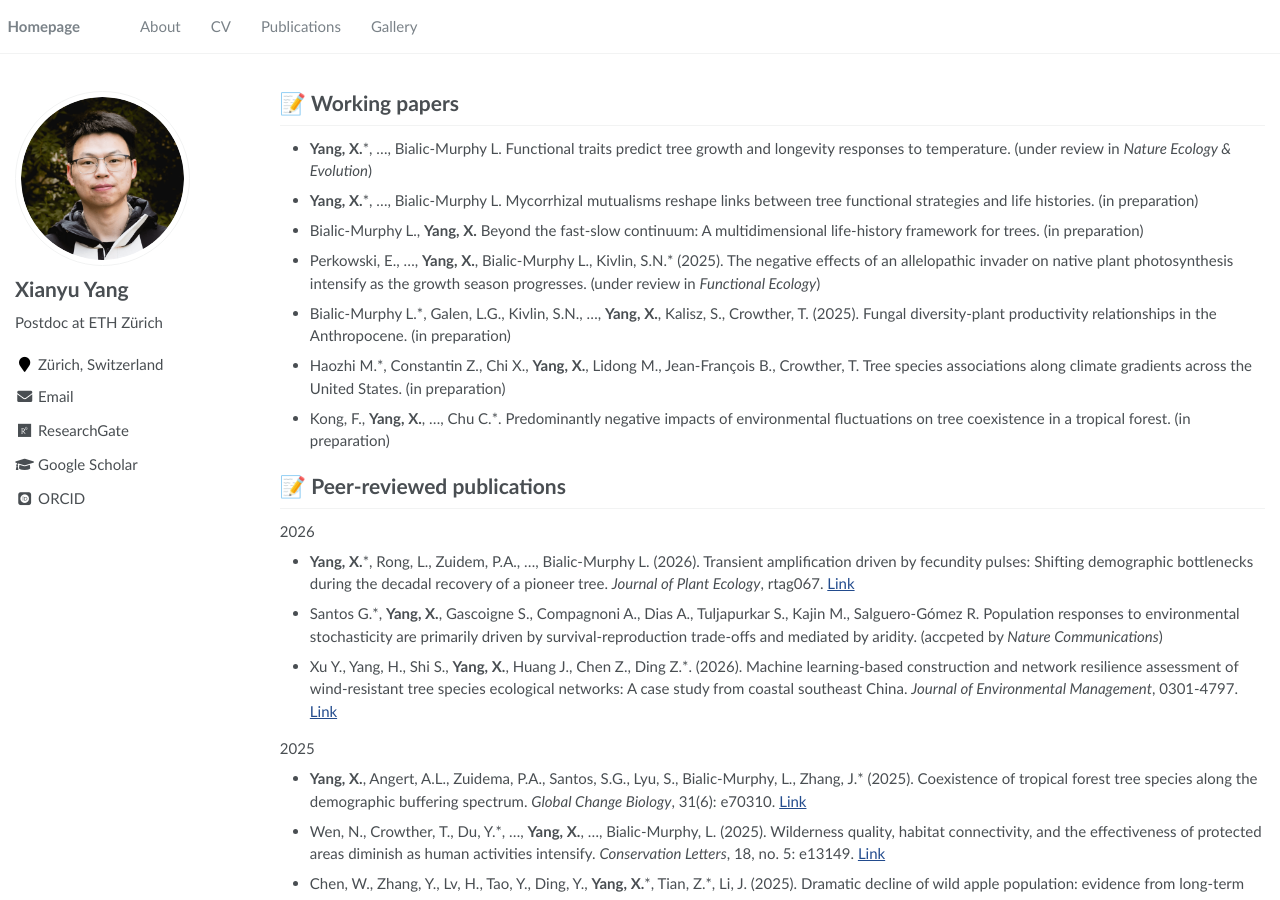
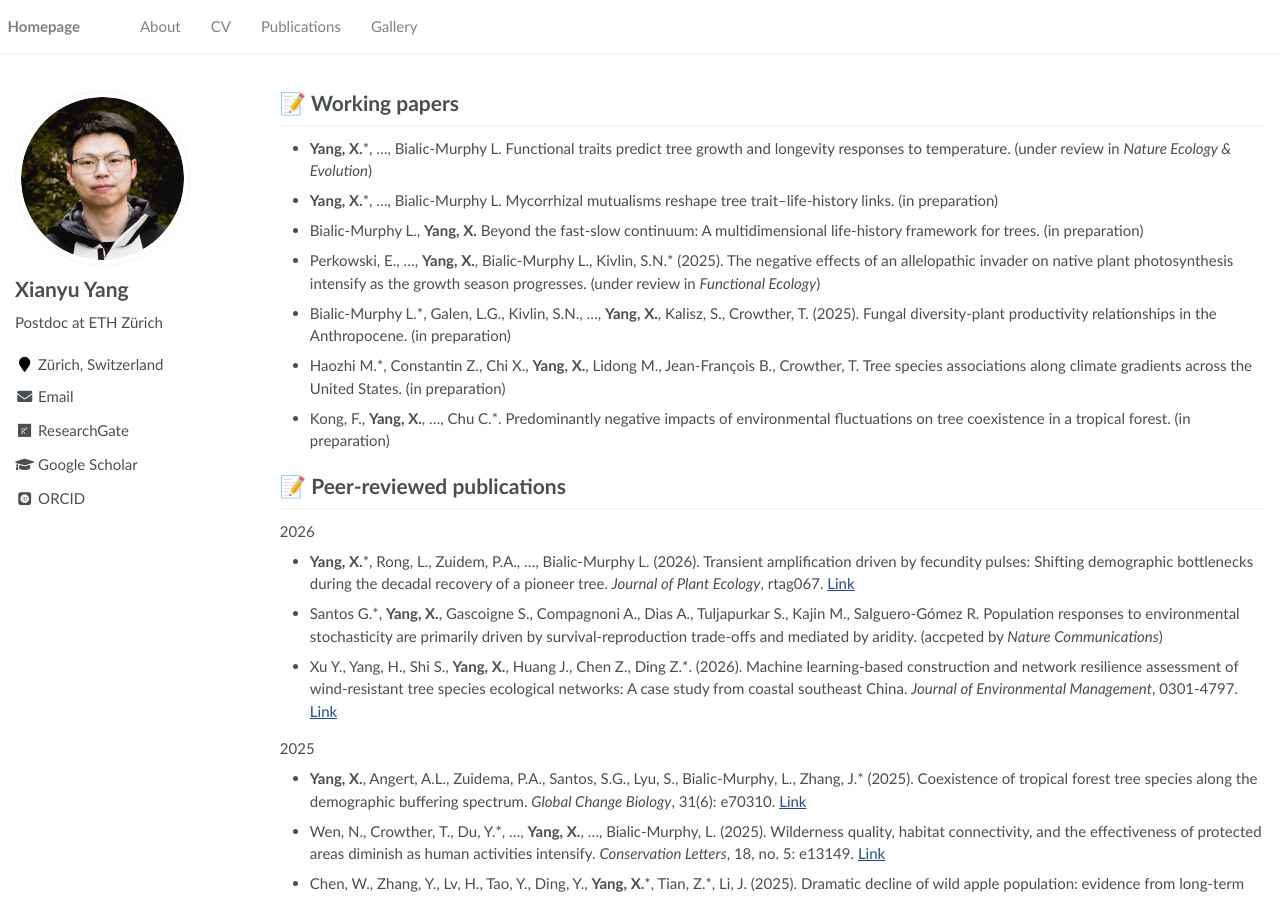
Before and after one commit to Xianyu-Yang/xianyu-yang.github.io, a Jekyll site: the page built from _pages/publications.md, in a window 1280 px wide and 900 px high. Built offline with Jekyll 4.4.1, drawn with Linux system fonts in a browser that asks for light colours; some web fonts are replaced.

Commit message:
Update publications.md

```diff
--- a/_pages/publications.md
+++ b/_pages/publications.md
@@ -8,7 +8,7 @@ author_profile: true
 # 📝 Working papers
 - **Yang, X.**\*, ..., Bialic-Murphy L. Functional traits predict tree growth and longevity responses to temperature. (under review in _Nature Ecology & Evolution_)
 
-- **Yang, X.**\*, ..., Bialic-Murphy L. Mycorrhizal mutualisms reshape links between tree functional strategies and life histories. (in preparation)
+- **Yang, X.**\*, ..., Bialic-Murphy L. Mycorrhizal mutualisms reshape tree trait–life-history links. (in preparation)
 
 - Bialic-Murphy L., **Yang, X.** Beyond the fast-slow continuum: A multidimensional life-history framework for trees. (in preparation)
 
```
